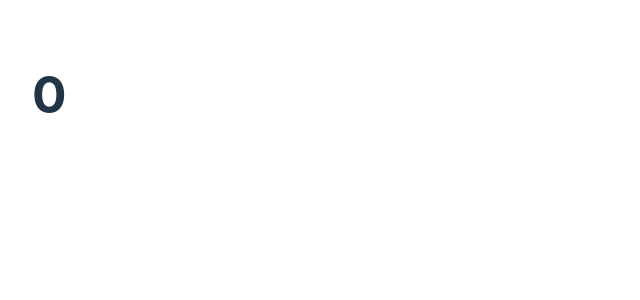
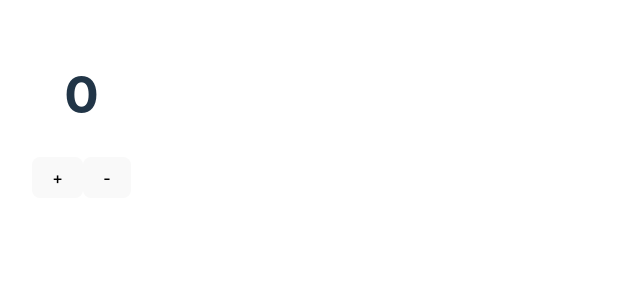
Before and after one commit to CodeurCopieur/Pinia-Course, a Vue app in the folder intro-to-pinia/: page / in a window 1280 px wide. Shown: the top 300 px of the page, without its empty margins (0-640 px from the left). Built offline with nearby package versions, Linux system fonts and the light colour scheme.

Commit message:
Mutating/Updating State

```diff
--- a/intro-to-pinia/src/components/HelloWorld.vue
+++ b/intro-to-pinia/src/components/HelloWorld.vue
@@ -3,11 +3,16 @@ import { storeToRefs } from 'pinia';
 import { useCounterStore } from '../store/counter';
 
   const store = useCounterStore();
-  const { count } = storeToRefs(store);
+  const { state } = storeToRefs(store);
+  const { increaseN, decreaseN } = store;
 </script>
 
 <template>
   <main>
-    <h1>{{ count }}</h1>
+    <h1>{{ state.count }}</h1>
+    <div class="wrap">
+      <button @click="increaseN">+</button>
+      <button @click="decreaseN">-</button>
+    </div>
   </main>
 </template>
--- a/intro-to-pinia/src/store/counter.js
+++ b/intro-to-pinia/src/store/counter.js
@@ -1,8 +1,15 @@
 import { defineStore } from "pinia";
-import { ref } from 'vue'
+import { reactive } from 'vue'
 
 export const  useCounterStore = defineStore('counter', () => {
-  const count = ref(0);
+  const state = reactive({count: 0});
 
-  return { count };
+  const increaseN = () => {
+    state.count++
+  }
+  const decreaseN = () => {
+    state.count--
+  }
+
+  return { state, increaseN, decreaseN };
 })
```
